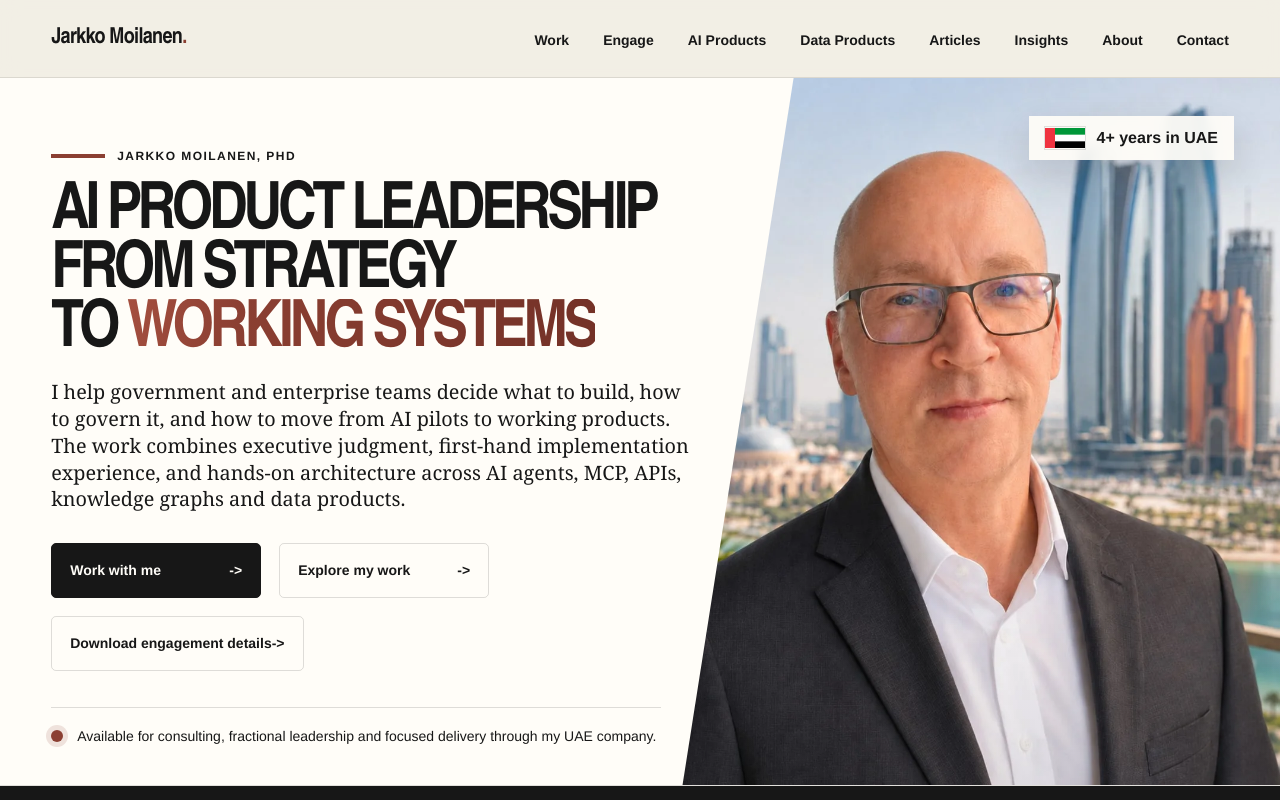
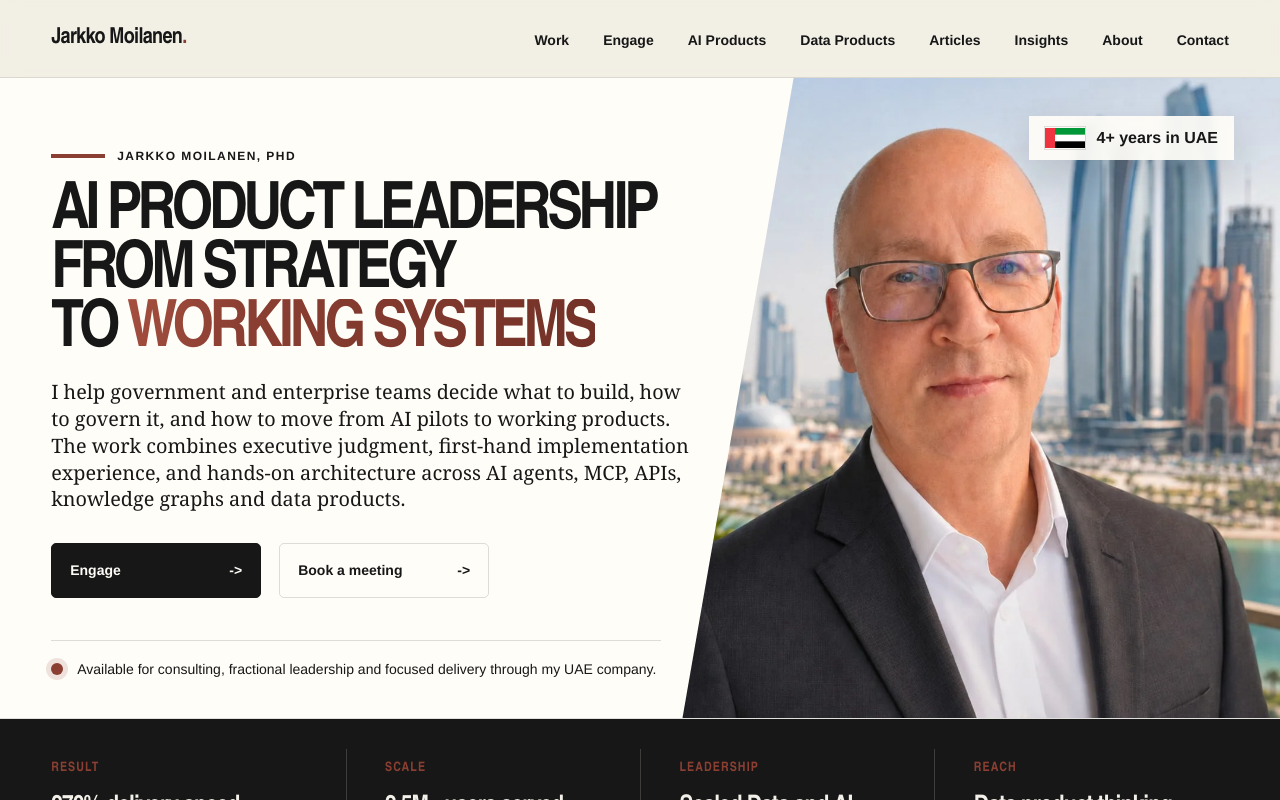
Before and after one commit to kyyberi/jarkko, a Next.js app: page / in a window 1280 px wide. Shown: the top 800 px of the page. Built offline with nearby package versions, Linux system fonts and the light colour scheme.

Commit message:
Update homepage hero CTAs

```diff
--- a/app/page.tsx
+++ b/app/page.tsx
@@ -238,17 +238,15 @@ export default function Home() {
                 agents, MCP, APIs, knowledge graphs and data products.
               </p>
               <div className="hero-actions">
-                <a className="button primary" href={sitePath("/services/ai-products")}>
-                  Work with me <Arrow />
-                </a>
-                <a className="button" href="#work">
-                  Explore my work <Arrow />
+                <a className="button primary" href="#engagements">
+                  Engage <Arrow />
                 </a>
                 <a
                   className="button"
-                  href={sitePath(engagementDetailsUrl)}
+                  href={bookingPath(genericBookingService.id, "home-hero-primary")}
+                  {...bookingDataAttributes("home-hero-primary")}
                 >
-                  Download engagement details <Arrow />
+                  Book a meeting <Arrow />
                 </a>
               </div>
             </div>
```
Also changed, not shown: 1 other file (tests, documents, lock files or other folders).
